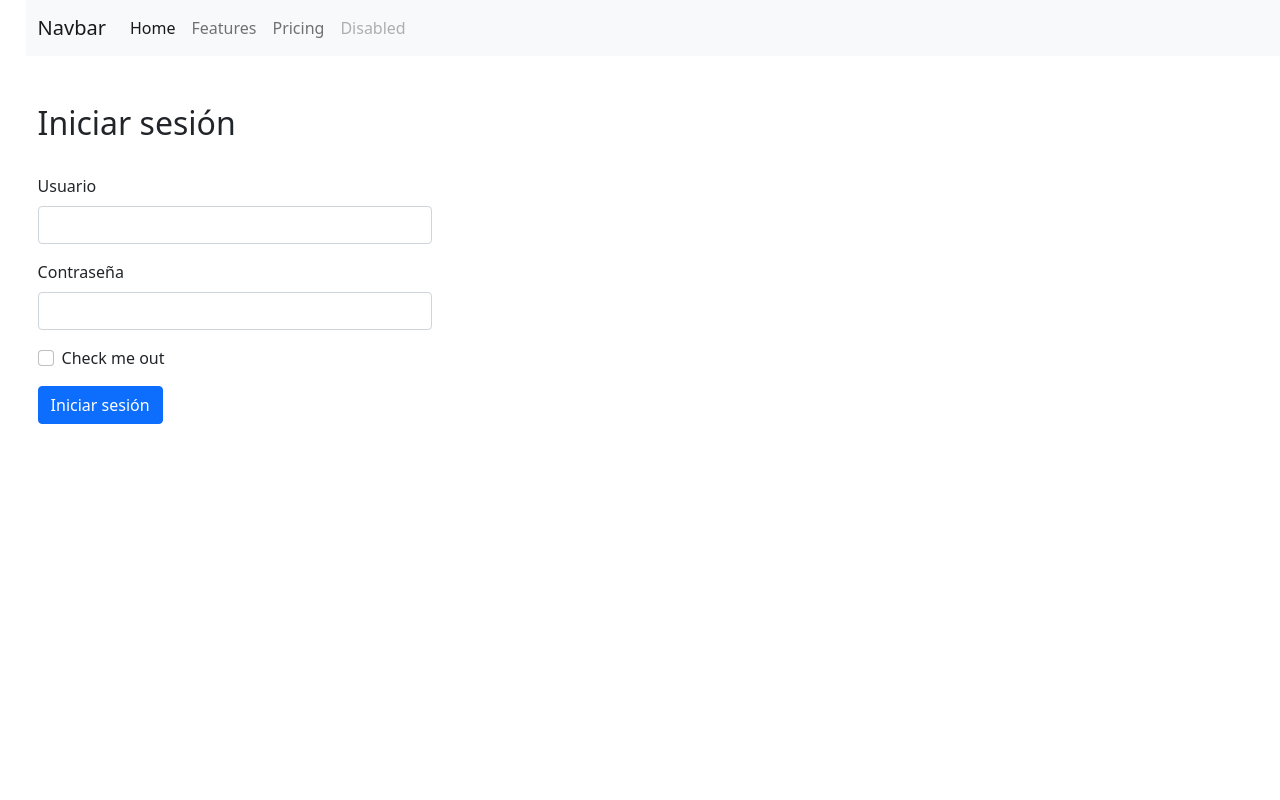
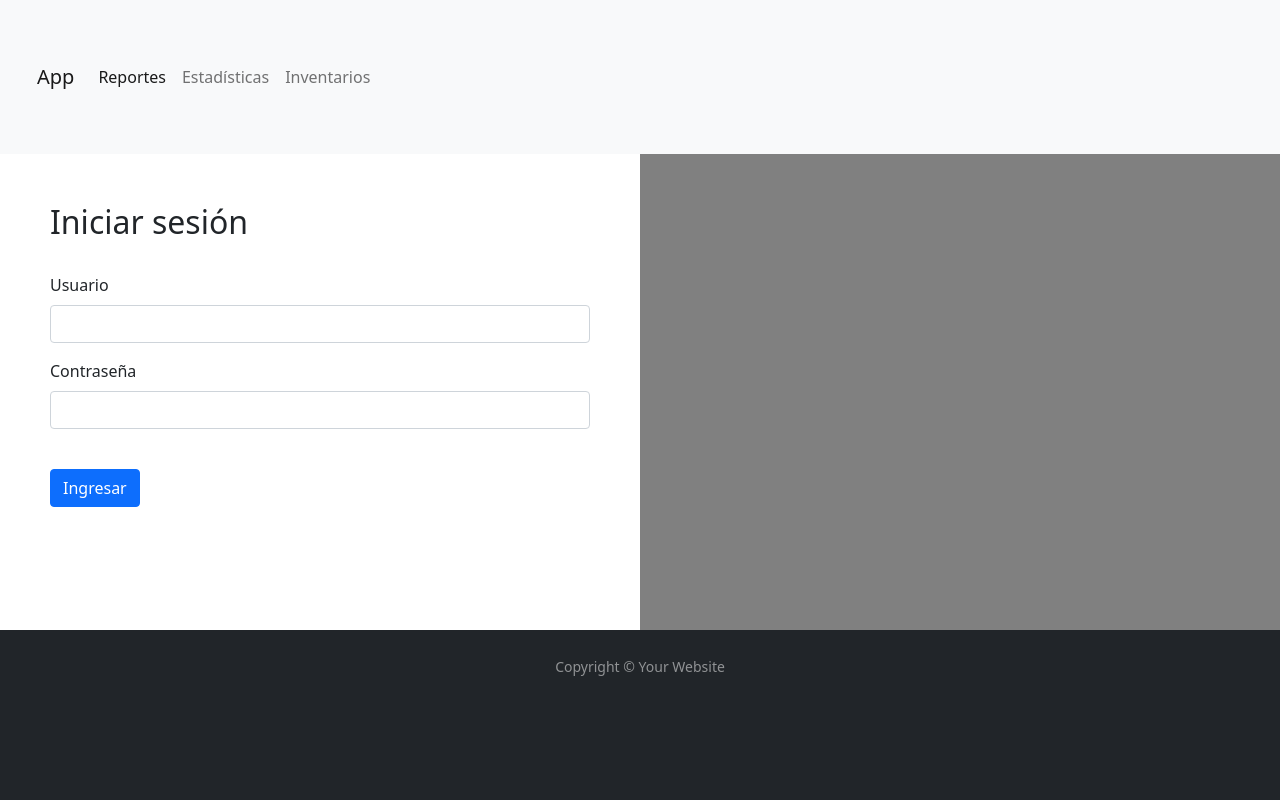
Before and after one commit to dna1392/inventory-web, a PHP site: page /login.php in a window 1280 px wide. Run offline with PHP 8.4, Linux system fonts and the light colour scheme.

Commit message:
Recovered and boosted to 48%

```diff
--- a/css/main-light.css
+++ b/css/main-light.css
@@ -1,11 +1,31 @@
+html,
 body {
     /* padding: 25px; */
-    padding-left: 2%;
     display: grid;
-    grid-template-columns: repeat(3, 1fr);
+    grid-template-columns: repeat(4, 1fr);
+    height: 100vh;
+    width: 100vw;
 }
 
 .navbar {
+    padding-left: 25px;
     grid-column-start: 1;
     grid-column-end: -1;
 }
+
+.login {
+    padding: 25px 50px;
+    grid-column-start: 1;
+    grid-column-end: 3;
+}
+
+.banner {
+    grid-column-start: 3;
+    grid-column-end: -1;
+    background-color: gray;
+}
+
+footer {
+    grid-column-start: 1;
+    grid-column-end: -1;
+}
--- a/includes/navbar.php
+++ b/includes/navbar.php
@@ -1,15 +1,14 @@
 <nav class="navbar navbar-expand-lg navbar-light bg-light">
   <div class="container-fluid">
-    <a class="navbar-brand" href="#">Navbar</a>
+    <a class="navbar-brand" href="#">App</a>
     <button class="navbar-toggler" type="button" data-bs-toggle="collapse" data-bs-target="#navbarNavAltMarkup" aria-controls="navbarNavAltMarkup" aria-expanded="false" aria-label="Toggle navigation">
       <span class="navbar-toggler-icon"></span>
     </button>
     <div class="collapse navbar-collapse" id="navbarNavAltMarkup">
       <div class="navbar-nav">
-        <a class="nav-link active" aria-current="page" href="#">Home</a>
-        <a class="nav-link" href="#">Features</a>
-        <a class="nav-link" href="#">Pricing</a>
-        <a class="nav-link disabled">Disabled</a>
+        <a class="nav-link active" aria-current="page" href="#">Reportes</a>
+        <a class="nav-link" href="#">Estadísticas</a>
+        <a class="nav-link" href="#">Inventarios</a>
       </div>
     </div>
   </div>
--- a/login.php
+++ b/login.php
@@ -3,8 +3,8 @@
 </head>
 <body>
     <?php include_once 'includes/navbar.php'; ?>
-    <div class="container">
-        <br><br>
+    <div class="login">
+        <br>
         <h2>Iniciar sesión</h2><br>
         <form>
             <div class="mb-3">
@@ -15,13 +15,16 @@
                 <label for="password" class="form-label">Contraseña</label>
                 <input type="password" class="form-control" id="password">
             </div>
-            <div class="mb-3 form-check">
-                <input type="checkbox" class="form-check-input" id="exampleCheck1">
-                <label class="form-check-label" for="exampleCheck1">Check me out</label>
-            </div>
-            <button type="submit" class="btn btn-primary">Iniciar sesión</button>
+            <br>
+            <button type="submit" class="btn btn-primary">Ingresar</button>
         </form>
     </div>
+    <div class="banner"></div>
+    <footer id="sticky-footer" class="flex-shrink-0 py-4 bg-dark text-white-50">
+    <div class="container text-center">
+      <small>Copyright &copy; Your Website</small>
+    </div>
+  </footer>
 </body>
 
 </html>
```
